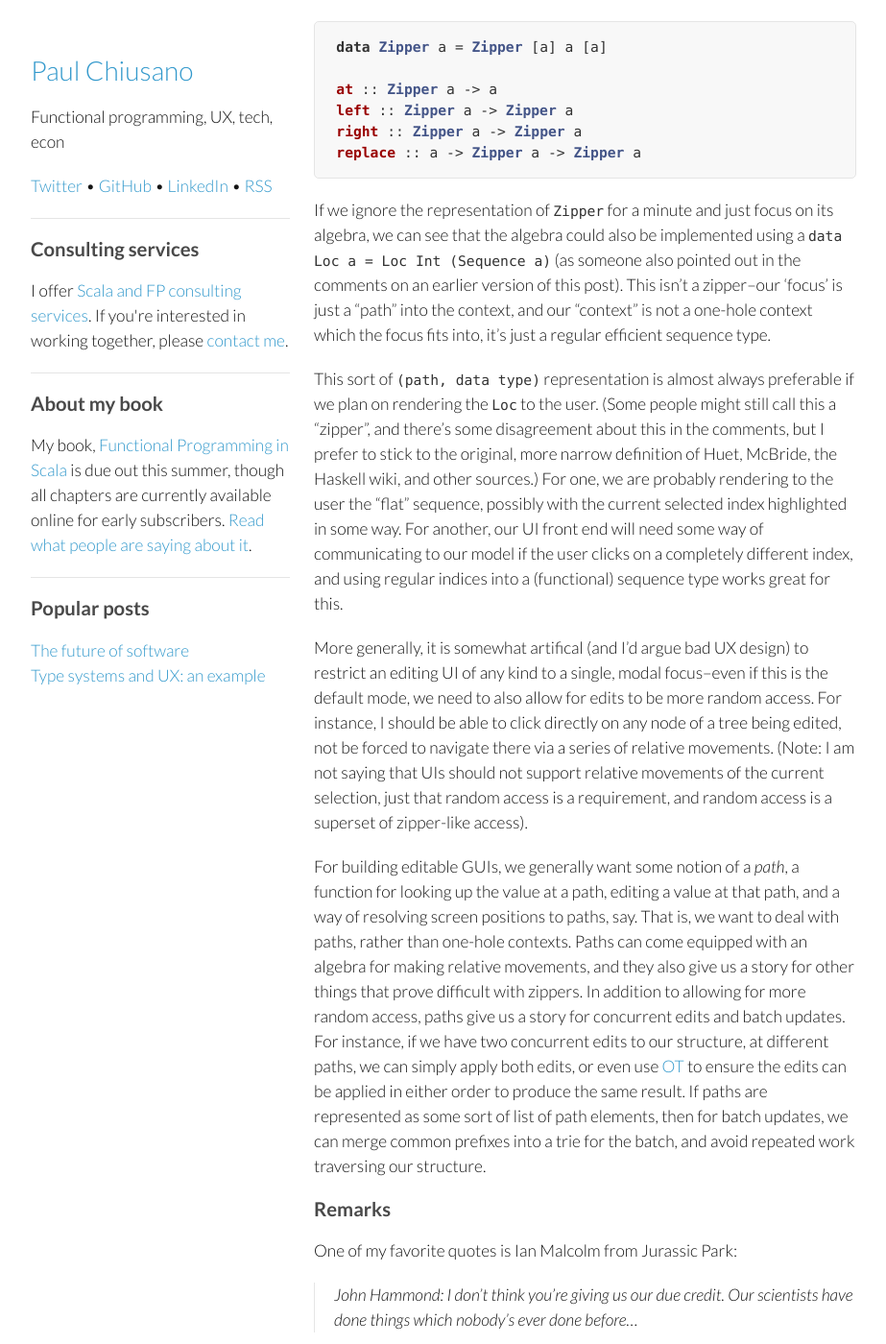
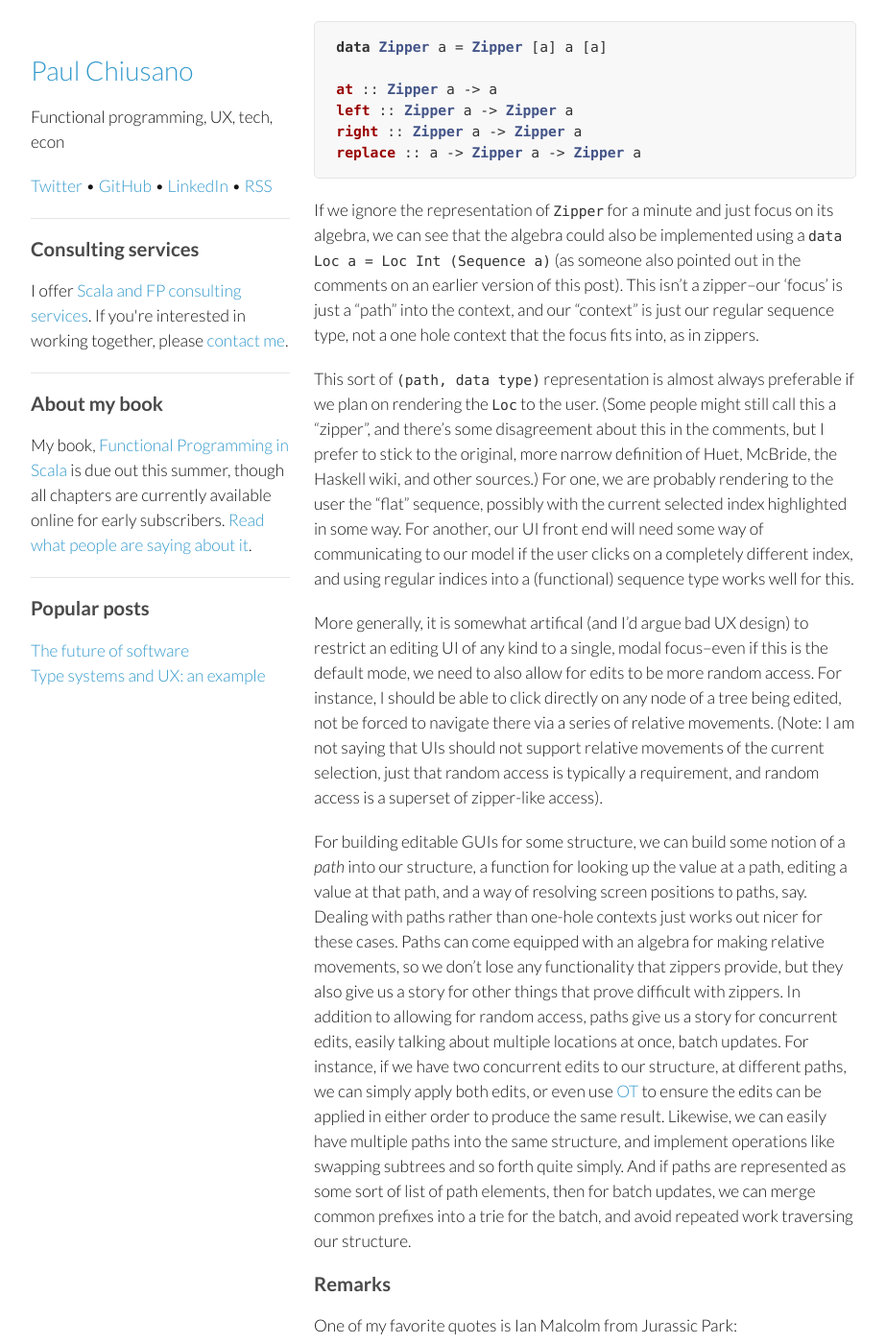
Before and after one commit to pchiusano/pchiusano.github.io, a Jekyll site: the page built from _posts/2014-08-12-zippers-not-useful.markdown, in a window 1280 px wide and 1400 px high, scrolled down 2703 px. Shown: the whole window at 96% size, without its empty margins (178-1101 px from the left). Built offline with Jekyll 4.4.1, drawn with Linux system fonts in a browser that asks for light colours; comment, search, counter and statistics services are not loaded; some of the changed text lies outside the part shown.

Commit message:
Update 2014-08-12-zippers-not-useful.markdown

```diff
--- a/_posts/2014-08-12-zippers-not-useful.markdown
+++ b/_posts/2014-08-12-zippers-not-useful.markdown
@@ -1,12 +1,12 @@
 ---
 layout: post
-title: The fancy technique that seems relevant is often the wrong tool (a note of caution on zippers)
+title: When the fancy technique that seems relevant is the wrong tool (a note of caution on zippers)
 categories: [fp]
 ---
 
 __Update:__ I changed the title of this post and toned it down considerably to be less trollish. There was also some confusion / disagreement about the meaning of the term "zipper", so I've tried to clarify that as well.
 
-[Functional zippers](http://www.haskell.org/haskellwiki/Zipper) are an elegant idea. A zipper for a data type, `T`, consists of a one-hole context for `T` (the "context"), together with a value of type `T` (the "focus"). The pair can be thought of as a purely functional cursor into a data type. We get functions for making edits at this pointer (by simply replacing the focus), and _relative_ movements (by shifting the focus into the hole of the context, and moving the hole elsewhere), all using pure functions. The name "zipper" comes from the idea that the focus and context interlock much like the teeth on either side of a zipper being pulled apart or coming together. Amazingly, these one-hole contexts for a type `T` could be computed generically by taking the _derivative_ of `T`--a fact that was [worked out by Conor McBride](http://strictlypositive.org/diff.pdf).
+[Functional zippers](http://www.haskell.org/haskellwiki/Zipper) are an elegant idea. A zipper for a data type, `T`, consists of a new data type representing a "one-hole context" for `T` (the "context"), together with a value of type `T` (the "focus"). The pair can be thought of as a purely functional cursor into a data type. We get functions for making edits at this cursor (by simply replacing the focus), and _relative_ movements (by shifting the focus into the hole of the context, and moving the hole elsewhere), all using pure functions. The name "zipper" comes from the idea that the focus and context interlock much like the teeth on either side of a zipper being pulled apart or coming together. Amazingly, these one-hole contexts for a type `T` can be computed generically by taking the _derivative_ of `T`--a fact that was [worked out by Conor McBride](http://strictlypositive.org/diff.pdf).
 
 Zippers probably popularized (or originated) the more general idea of a "functional cursor", in which we have some notion of a "focus" into a structure and some notion of a "context", with some algebra for moving the focus and making edits to the structure, and eventually commiting these changes, all without side effects. This is indeed a very powerful and useful general idea, but the particular instantiation of that idea which is zippers--a one-hole context for some data type, together with a focus, often isn't the best tool for the job. Every so often, some unsuspecting newcomer to FP gets pointed to zippers (no pun intended) as a possible solution to a problem they are facing, but many of the use cases people propose for zippers are better served by other techniques.
 
@@ -47,7 +47,7 @@
 
 Another use case that people tend to suggest for zippers is graphical or command line UIs for editing, say, a file system tree.
 
-The general issue with using zippers here is that the zipper model of the context be a one-hole context which the focus fits into is _too limited_ for the kinds of operations and interactions we need to support. We are generally better off defining some sort of _path_ or lens-like type, which can be used to resolve locations and make edits to a structure.
+The general issue with using zippers here is that the model provided by zippers of a one-hole context which the focus fits into is _too limited_ for the kinds of operations and interactions we need to support. We are generally better off defining some sort of _path_ or lens-like type, which can be used to resolve locations and make edits to a structure.
 
 To make this a little more concrete, let's look at a hypothetical zipper API for a regular list:
 
@@ -60,13 +60,13 @@
 replace :: a -> Zipper a -> Zipper a
 ~~~
 
-If we ignore the representation of `Zipper` for a minute and just focus on its algebra, we can see that the algebra could also be implemented using a `data Loc a = Loc Int (Sequence a)` (as someone also pointed out in the comments on an earlier version of this post). This isn't a zipper--our 'focus' is just a "path" into the context, and our "context" is not a one-hole context which the focus fits into, it's just a regular efficient sequence type.
+If we ignore the representation of `Zipper` for a minute and just focus on its algebra, we can see that the algebra could also be implemented using a `data Loc a = Loc Int (Sequence a)` (as someone also pointed out in the comments on an earlier version of this post). This isn't a zipper--our 'focus' is just a "path" into the context, and our "context" is just our regular sequence type, not a one hole context that the focus fits into, as in zippers.
 
-This sort of `(path, data type)` representation is almost always preferable if we plan on rendering the `Loc` to the user. (Some people might still call this a "zipper", and there's some disagreement about this in the comments, but I prefer to stick to the original, more narrow definition of Huet, McBride, the Haskell wiki, and other sources.) For one, we are probably rendering to the user the "flat" sequence, possibly with the current selected index highlighted in some way. For another, our UI front end will need some way of communicating to our model if the user clicks on a completely different index, and using regular indices into a (functional) sequence type works great for this.
+This sort of `(path, data type)` representation is almost always preferable if we plan on rendering the `Loc` to the user. (Some people might still call this a "zipper", and there's some disagreement about this in the comments, but I prefer to stick to the original, more narrow definition of Huet, McBride, the Haskell wiki, and other sources.) For one, we are probably rendering to the user the "flat" sequence, possibly with the current selected index highlighted in some way. For another, our UI front end will need some way of communicating to our model if the user clicks on a completely different index, and using regular indices into a (functional) sequence type works well for this.
 
-More generally, it is somewhat artifical (and I'd argue bad UX design) to restrict an editing UI of any kind to a single, modal focus--even if this is the default mode, we need to also allow for edits to be more random access. For instance, I should be able to click directly on any node of a tree being edited, not be forced to navigate there via a series of relative movements. (Note: I am not saying that UIs should not support relative movements of the current selection, just that random access is a requirement, and random access is a superset of zipper-like access).
+More generally, it is somewhat artifical (and I'd argue bad UX design) to restrict an editing UI of any kind to a single, modal focus--even if this is the default mode, we need to also allow for edits to be more random access. For instance, I should be able to click directly on any node of a tree being edited, not be forced to navigate there via a series of relative movements. (Note: I am not saying that UIs should not support relative movements of the current selection, just that random access is typically a requirement, and random access is a superset of zipper-like access).
 
-For building editable GUIs, we generally want some notion of a _path_, a function for looking up the value at a path, editing a value at that path, and a way of resolving screen positions to paths, say. That is, we want to deal with paths, rather than one-hole contexts. Paths can come equipped with an algebra for making relative movements, and they also give us a story for other things that prove difficult with zippers. In addition to allowing for more random access, paths give us a story for concurrent edits and batch updates. For instance, if we have two concurrent edits to our structure, at different paths, we can simply apply both edits, or even use [OT](http://en.wikipedia.org/wiki/Operational_transformation) to ensure the edits can be applied in either order to produce the same result. If paths are represented as some sort of list of path elements, then for batch updates, we can merge common prefixes into a trie for the batch, and avoid repeated work traversing our structure.
+For building editable GUIs for some structure, we can build some notion of a _path_ into our structure, a function for looking up the value at a path, editing a value at that path, and a way of resolving screen positions to paths, say. Dealing with paths rather than one-hole contexts just works out nicer for these cases. Paths can come equipped with an algebra for making relative movements, so we don't lose any functionality that zippers provide, but they also give us a story for other things that prove difficult with zippers. In addition to allowing for random access, paths give us a story for concurrent edits, easily talking about multiple locations at once, batch updates. For instance, if we have two concurrent edits to our structure, at different paths, we can simply apply both edits, or even use [OT](http://en.wikipedia.org/wiki/Operational_transformation) to ensure the edits can be applied in either order to produce the same result. Likewise, we can easily have multiple paths into the same structure, and implement operations like swapping subtrees and so forth quite simply. And if paths are represented as some sort of list of path elements, then for batch updates, we can merge common prefixes into a trie for the batch, and avoid repeated work traversing our structure.
 
 ### Remarks
 
@@ -78,13 +78,13 @@
 
 There are a lot of things that _can_ be done. But just because something _can_ be done doesn't mean it _should_ be done. _Can_ you write a JSON library that uses zippers? Sure. Is it the best tool for that goal? Probably not. Our industry is full of people wasting time solving hard problems created artificially, which could be solved trivially or sidestepped entirely just by revisiting earlier assumptions.
 
-Research and "just playing" are certainly important (if no one did that, we wouldn't have all the great ideas and techniques we now have for functional programming!), but I am not a fan of callously pointing newcomers to fancy techniques just because they seem related. That is, I feel it is somewhat irresponsible when people respond to newbies with a "researcher" type answer (go check out `<fancy technique>` for this!!), without communicating clearly that this is what they are doing or even thinking much at all about whether `<fancy technique>` is really the best tool. I don't think this comes from a bad place--FP is a deep, beautiful subject, with a lot of great research that's been done and which is still ongoing. When people see some newcomer asking how to do something, this sometimes provides a good excuse to point them to some aspect of the field that seems relevant.
+Research and "just playing" are certainly important (and if no one did that, we wouldn't have all the great ideas and techniques we now have for functional programming!), but I am not a fan of callously pointing newcomers to fancy techniques just because they seem related. That is, I feel it is somewhat irresponsible when people respond to newbies with a "researcher" type answer (go check out `<fancy technique>` for this!!), without communicating clearly that this is what they are doing or even thinking much at all about whether `<fancy technique>` is really the best tool. I don't think this comes from a bad place--FP is a deep, beautiful subject, with a lot of great research that's been done and which is still ongoing. When people see some newcomer asking how to do something, this sometimes provides a good excuse to point them to some aspect of the field that seems relevant.
 
 But as [one commenter remarked](http://www.reddit.com/r/haskell/comments/2deyp2/paul_chiusano_solving_the_wrong_problems_and_why/cjpb29z):
 
 > I can't disagree with "the research should be done", but not every Haskell program should be a research project. I once saw someone give "some kind of 2D zipper" as the answer to "how do I represent a character that can move around a rectangular array of grid cells?" when it was clear that neither party involved had any idea what such a thing could look like. Well okay, if you want to figure out some way to adapt zippers to your particular problem and save a logarithmic factor, that sounds like a fun research project and maybe you can write a functional pearl about it. In the meantime, there's Map (Int,Int) a.
 
-The response I'd like to see in these situations is something like: "a `Map (Int,Int)` a is probably the simplest thing and would definitely work. For fun, your own enrichment, etc, you might want to look at zippers, `<blah blah, discussion and links to interesting theory, etc.>` And they may even prove useful in your situation, you'd have to play around and see!"
+The response I'd like to see in these situations is something like: "a `Map (Int,Int)` a is probably the simplest thing and would definitely work. For fun, your own enrichment, etc, you might want to look at zippers, `<discussion and links to interesting theory, etc.>` And they may even prove useful in your situation, you'd have to play around and see!"
 
 Perhaps it is of theoretical interest that certain problems can be solved with zippers, but zippers _per se_, in their specific instantiation, are rarely (I won't say never) the best solution to a problem. There is a time and a place for research and "just playing", regardless of whether what you are doing seems useful. There is also a time and a place for putting on your "engineer" hat, being very skeptical, and deciding on the right tool for the job.
 
```
